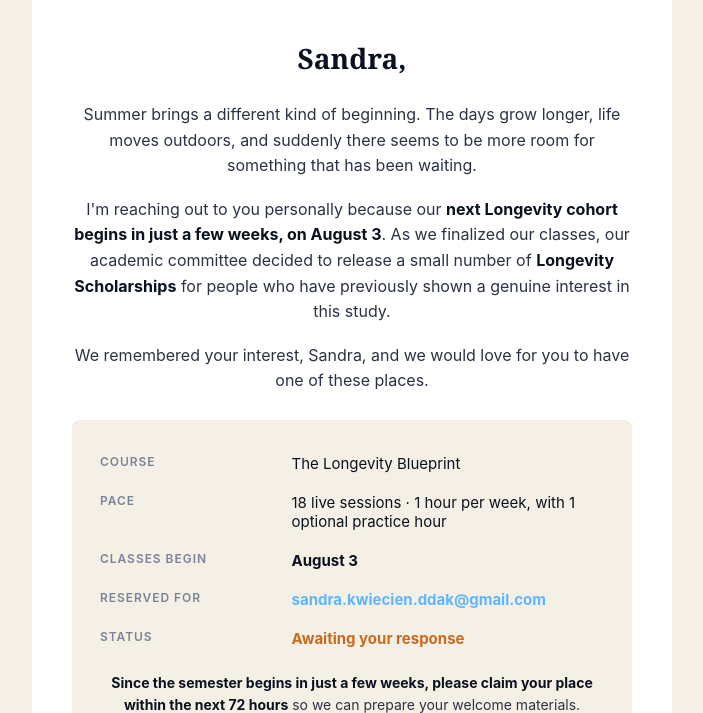
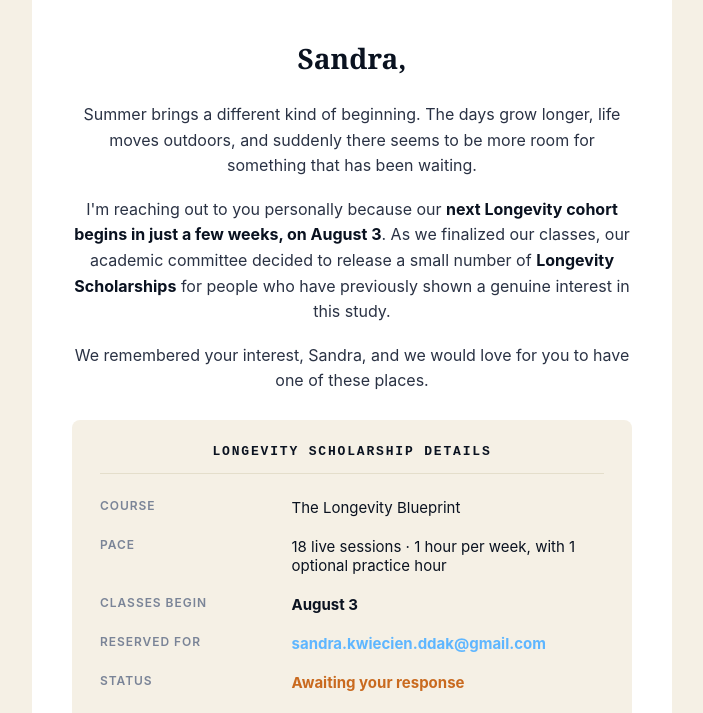
Before and after one commit to gitteromri-ux/lla-promo-emails, a plain HTML site: page downloads/emails-designed/03-cohort-begins.html in a window 1280 px wide. Shown: the part 230-943 px from the top of the page, without its empty margins (288-991 px from the left). Drawn offline with Linux system fonts and the light colour scheme; files whose address does not match are found by name.

Commit message:
v8.10: email audit fixes - E02 add August 3 date, E03 add LONGEVITY SCHOLARSHIP DETAILS header and hourglass emoji per Image003 reference

```diff
--- a/downloads/emails-designed/03-cohort-begins.html
+++ b/downloads/emails-designed/03-cohort-begins.html
@@ -44,14 +44,16 @@
     <p>Summer brings a different kind of beginning. The days grow longer, life moves outdoors, and suddenly there seems to be more room for something that has been waiting.</p>
     <p>I'm reaching out to you personally because our <b>next Longevity cohort begins in just a few weeks, on August 3</b>. As we finalized our classes, our academic committee decided to release a small number of <b>Longevity Scholarships</b> for people who have previously shown a genuine interest in this study.</p>
     <p>We remembered your interest, Sandra, and we would love for you to have one of these places.</p>
-    <div class="details"><table>
+    <div class="details">
+    <div style="text-align:center;font-family:'Courier New',monospace;font-size:13px;letter-spacing:.14em;color:#0A1220;font-weight:700;padding-bottom:14px;border-bottom:1px solid #E4DECB;margin-bottom:14px">LONGEVITY SCHOLARSHIP DETAILS</div>
+    <table>
       <tr><td class="k">Course</td><td class="v">The Longevity Blueprint</td></tr>
       <tr><td class="k">Pace</td><td class="v">18 live sessions · 1 hour per week, with 1 optional practice hour</td></tr>
       <tr><td class="k">Classes Begin</td><td class="v"><b>August 3</b></td></tr>
       <tr><td class="k">Reserved for</td><td class="v"><span class="neon">sandra.kwiecien.ddak@gmail.com</span></td></tr>
       <tr><td class="k">Status</td><td class="v"><b style="color:#c96a1f">Awaiting your response</b></td></tr>
     </table>
-    <p style="margin:14px 0 0;font-size:14px;color:#2a3244"><b>Since the semester begins in just a few weeks, please claim your place within the next 72 hours</b> so we can prepare your welcome materials.</p>
+    <p style="margin:14px 0 0;font-size:14px;color:#2a3244"><span style="font-size:16px">⏳</span> <b>Since the semester begins in just a few weeks, please claim your place within the next 72 hours</b> so we can prepare your welcome materials.</p>
     </div>
     <p>If you have been waiting for the right moment to finally understand the biology of your own body, this may be it. I invite you to see the details and find your place with us.</p>
     <div class="btn-row"><a class="btn" href="https://gitteromri-ux.github.io/lla-promo-emails/lp/dark.html">Explore My Scholarship</a></div>
```
Also changed, not shown: downloads/emails-designed/02-gift.html (+1 -1 lines), emails/02-gift.html (+1 -1 lines), emails/03-cohort-begins.html (+4 -2 lines).
